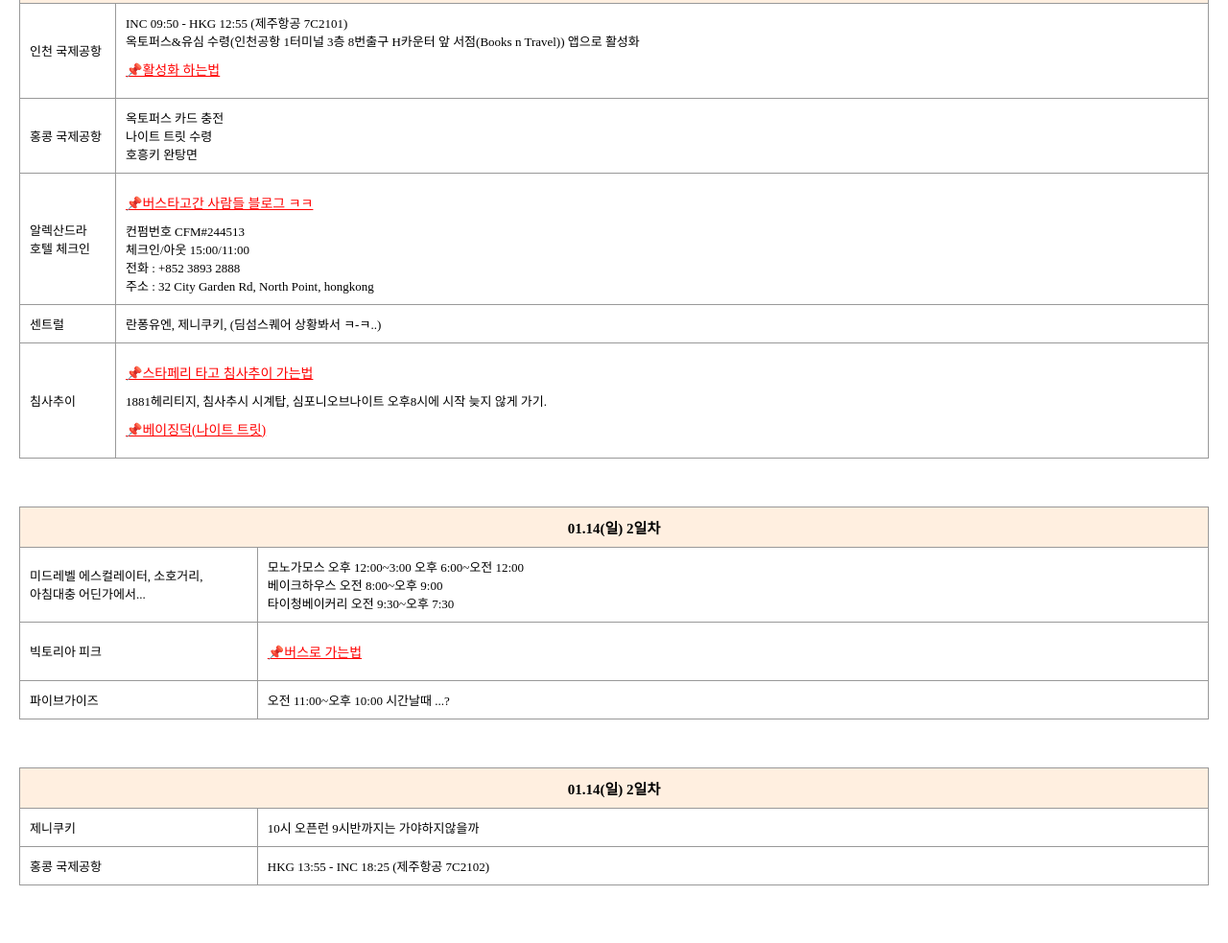
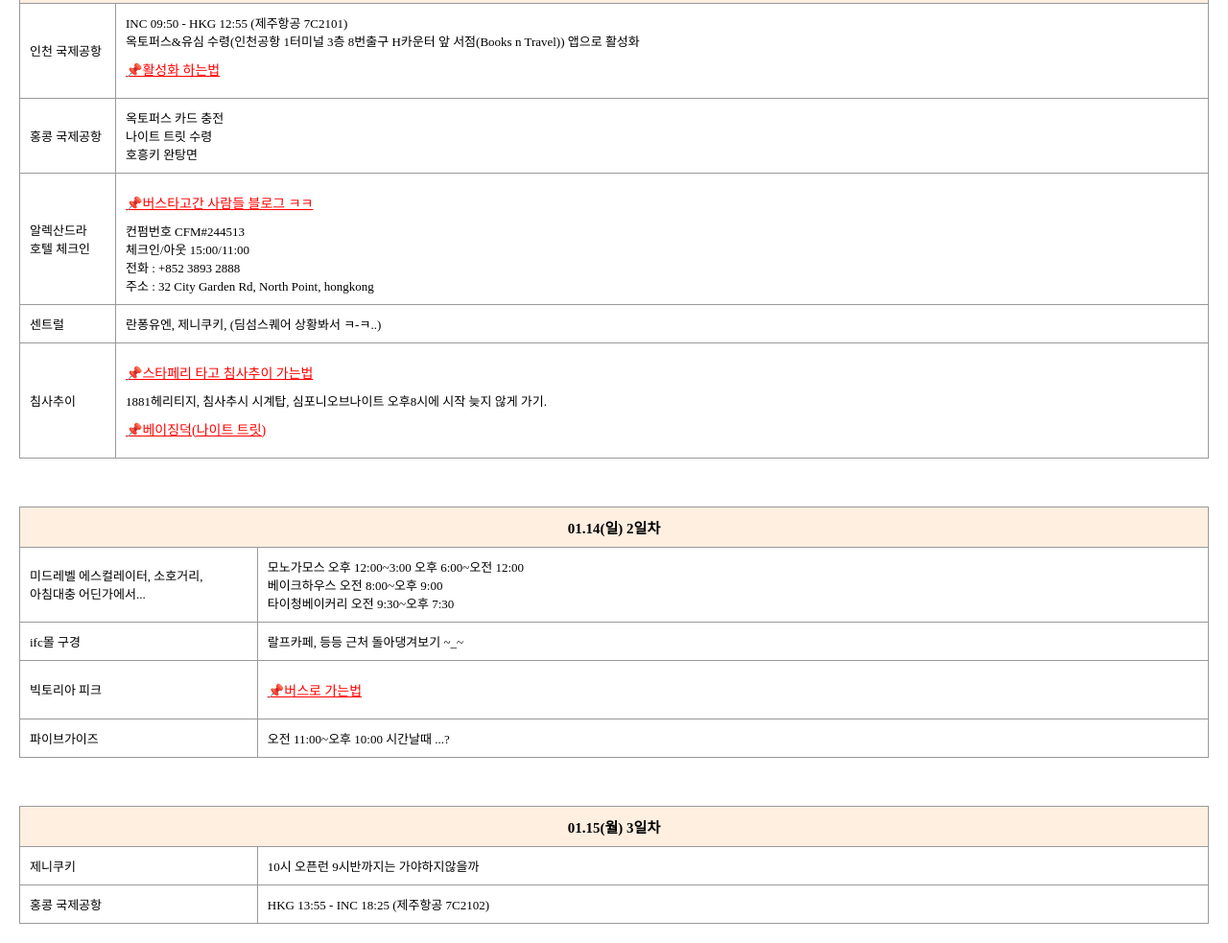
Before and after one commit to eunsun11/eunsun22.github.io, a plain HTML site: page index.html in a window 1280 px wide. Shown: the part 1918-2901 px from the top of the page at 96% size. Before the commit the page ends 2861 px from the top, so only its background shows below. Drawn offline with Linux system fonts and the light colour scheme.

Commit message:
no message

```diff
--- a/index.html
+++ b/index.html
@@ -93,6 +93,10 @@
                     </td>
                 </tr>
                 <tr>
+                    <td>ifc몰 구경</td>
+                    <td>랄프카페, 등등 근처 돌아댕겨보기 ~_~</td>
+                </tr>
+                <tr>
                     <td>빅토리아 피크</td>
                     <td><a href="https://blog.naver.com/garam_flower/223258672816">📌버스로 가는법</a></td>
                 </tr>
@@ -109,7 +113,7 @@
             </colgroup>
             <tbody>
                 <tr>
-                    <th colspan="2">01.14(일) 2일차</th>
+                    <th colspan="2">01.15(월) 3일차</th>
                 </tr>
                 <tr>
                     <td>제니쿠키</td>
```
